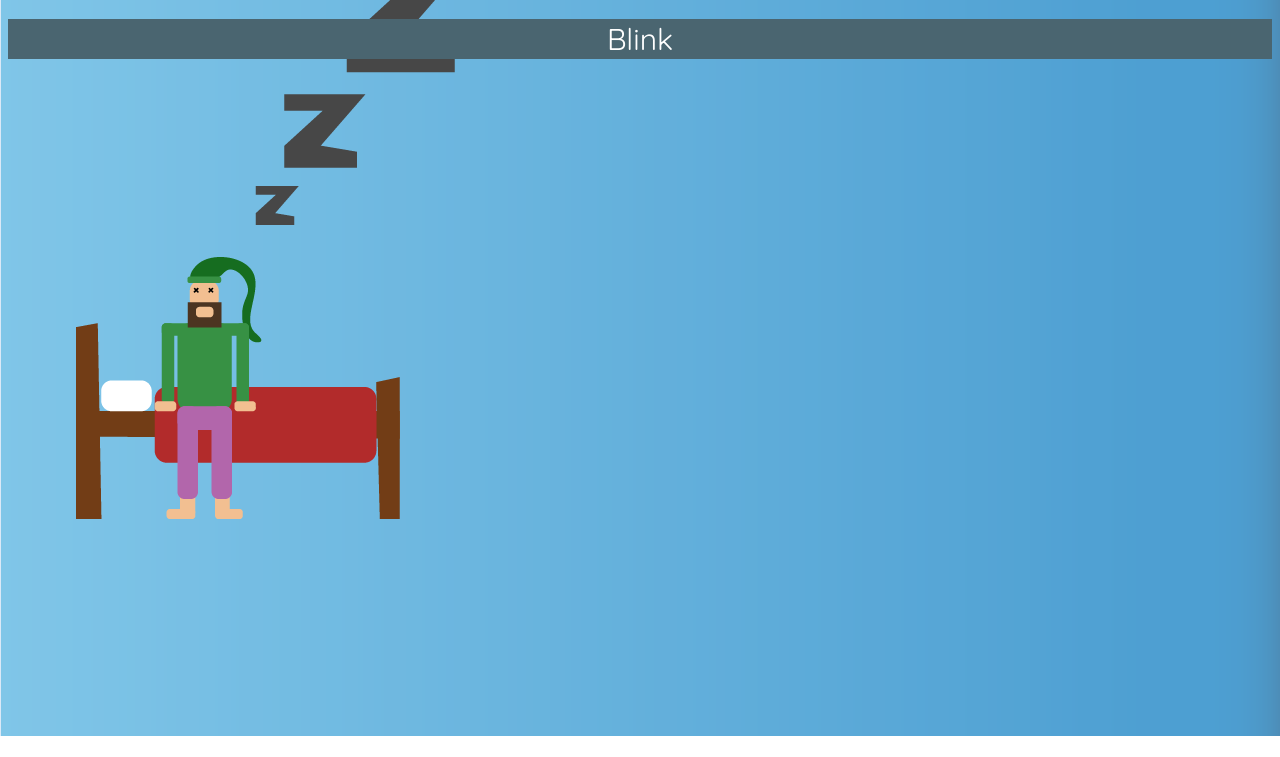
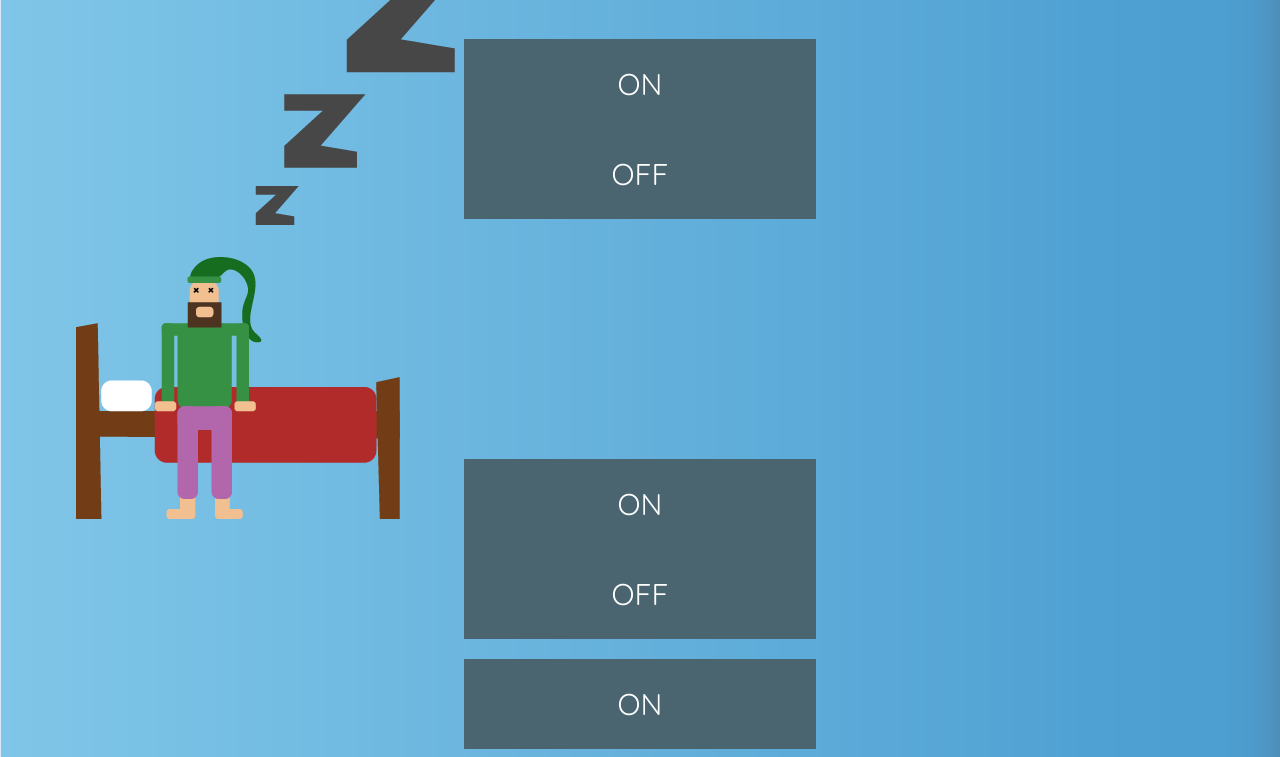
Before and after one commit to karlsoderby/karlhafsa, a website: page public/index.html in a window 1280 px wide. Shown: the part 64-821 px from the top of the page. Before the commit the page ends 800 px from the top, so only its background shows below. Drawn offline with Linux system fonts and the light colour scheme.

Commit message:
Update index.html

```diff
--- a/public/index.html
+++ b/public/index.html
@@ -9,13 +9,38 @@
 </head>
 <body>
   <h1>Wake up sleepy</h1>
-  <div class="sleepyButton">
-  <input class ="connectButton"type="submit" value="Blink"  onclick="send('lamp'); displayDiv();">
+  <br>
 
-  <div id="myDIV"hidden>
+  <div class="grow">
+  <input class ="connectButton"type="submit" value="ON"  onclick="send('lamp'); displayDiv();">
 
   </div>
+  <div class ="grow">
+    <input class ="connectButton"type="submit" value="OFF"  onclick="send('lamp2'); displayDiv1();">
+
   </div>
+  <div id="results"></div>
+  <br>
+
+  <div class ="grow">
+      <input class ="connectButton"type="submit" value="ON"  onclick="send('lamp3'); displayDiv2();">
+    </div>
+    <div class ="grow">
+        <input class ="connectButton"type="submit" value="OFF"  onclick="send('lamp4'); displayDiv3();">
+      </div>
+
+<div id="results1">
+  </div>
+<br>
+    <div class ="grow">
+        <input class ="connectButton"type="submit" value="ON"  onclick="send('lamp5'); displayDiv4();">
+      </div>
+
+
+  <div id="results2">
+
+</div>
+
   <script src="lib/reconnecting-websocket.js"></script>
   <script src="script.js"></script>
 
```
